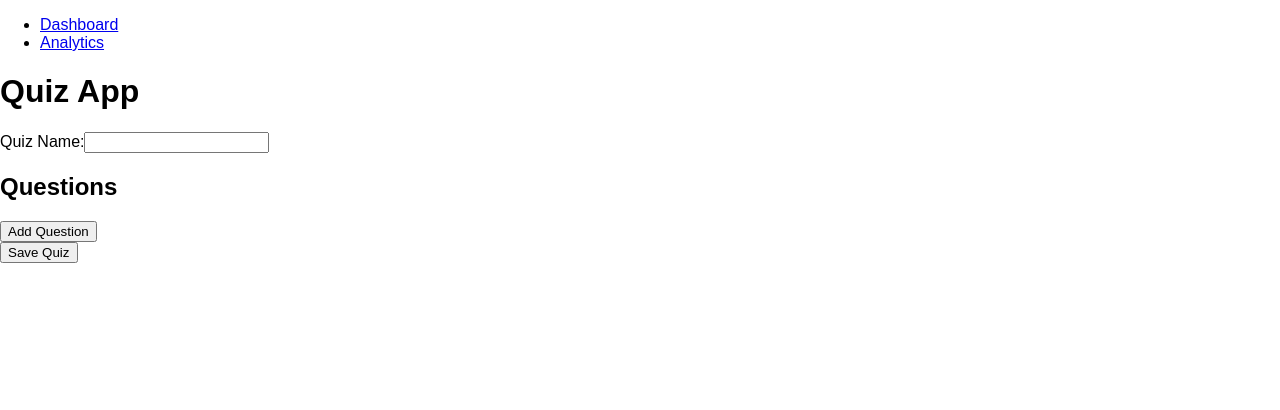
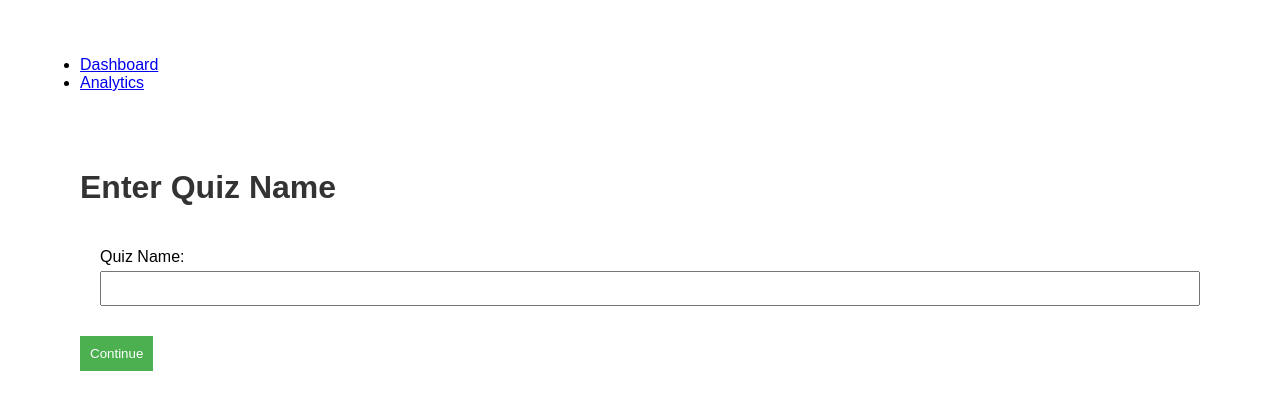
Before and after one commit to Nehapatil9096/Quizzie, a React (Vite) app in the folder client/: page /CreateQuiz in a window 1280 px wide. Shown: the top 410 px of the page. Built offline with nearby package versions, Linux system fonts and the light colour scheme.

Commit message:
working till quiz count

```diff
--- a/client/index.html
+++ b/client/index.html
@@ -7,7 +7,7 @@
     <title>QUIZZIE</title>
     <link rel="stylesheet" type="text/css" href="path/to/signup.css">
     <link rel="stylesheet" type="text/css" href="path/to/home.css">
-    <link rel="stylesheet" type="text/css" href="path/to/QuizViewer.css"> <!-- Add this line -->
+    <link rel="stylesheet" type="text/css" href="path/to/CreateQuiz.css">
 
 
   </head>
--- /dev/null
+++ b/client/src/CreateQuiz.css
@@ -0,0 +1,64 @@
+/* CreateQuiz Component Styles */
+
+/* General styling for the component */
+div {
+    font-family: Arial, sans-serif;
+    padding: 20px;
+  }
+
+  h1, h2 {
+    color: #333;
+  }
+
+  label {
+    display: block;
+    margin-bottom: 5px;
+  }
+
+  input {
+    width: 100%;
+    padding: 8px;
+    margin-bottom: 10px;
+  }
+
+  button {
+    padding: 10px;
+    background-color: #4CAF50;
+    color: white;
+    border: none;
+    cursor: pointer;
+  }
+
+  button:hover {
+    background-color: #45a049;
+  }
+
+  /* Quiz Link Display Styles */
+  p {
+    margin-bottom: 10px;
+  }
+
+  /* Form Overlay Styles */
+
+  .form-overlay {
+    position: fixed;
+    top: 0;
+    left: 0;
+    width: 100%;
+    height: 100%;
+    background: rgba(0, 0, 0, 0.5);
+    display: flex;
+    justify-content: center;
+    align-items: center;
+    z-index: 1000;
+  }
+
+  .form-overlay-content {
+    background: #fff;
+    padding: 20px;
+    border-radius: 5px;
+    box-shadow: 0 0 10px rgba(0, 0, 0, 0.1);
+    text-align: center;
+  }
+
+  /* You can add more styles based on your design requirements */
--- a/client/src/CreateQuiz.jsx
+++ b/client/src/CreateQuiz.jsx
@@ -2,6 +2,9 @@ import React, { useState } from 'react';
 import axios from 'axios';
 import { useSelector, useDispatch } from 'react-redux';
 import { setUserId } from './redux/userSlice';
+import './createquiz.css';
+import { incrementQuizCount } from './redux/quizCountSlice'; // Adjust the path
+
 
 function CreateQuiz() {
   const [quizName, setQuizName] = useState('');
@@ -9,6 +12,18 @@ function CreateQuiz() {
   const userId = useSelector((state) => state.user.userId);
   const dispatch = useDispatch();
   const [quizLink, setQuizLink] = useState('');
+  const [step, setStep] = useState(1);
+  const [showFormOverlay, setShowFormOverlay] = useState(false); // New state for form-overlay
+
+  const handleContinue = () => {
+    if (quizName.trim() !== '') {
+      // Show form-overlay
+      setShowFormOverlay(true);
+
+      // Move to Step 2
+      setStep(2);
+    }
+  };
 
   const handleAddQuestion = () => {
     if (questions.length < 5) {
@@ -41,8 +56,10 @@ function CreateQuiz() {
       dispatch(setUserId(userId));
 
       setQuizLink(response.data.quizLink);
+      setShowFormOverlay(true);
+      dispatch(incrementQuizCount()); // Dispatch the action to increment quiz count
 
-      const popupWindow = window.open(
+      /*const popupWindow = window.open(
         response.data.quizLink,
         '_blank',
         'height=600,width=800'
@@ -64,13 +81,37 @@ function CreateQuiz() {
         popupWindow.focus();
       } else {
         console.error('Error opening popup window. Make sure your browser allows popups.');
-      }
+      }*/
     } catch (error) {
       console.error('Error saving quiz data:', error.message);
     }
   };
 
+  const handleCloseOverlay = () => {
+    // Hide form-overlay
+    setShowFormOverlay(false);
+  };
+
+
   return (
+    <div>
+      {step === 1 && (
+        <div>
+          <h1>Enter Quiz Name</h1>
+          <div>
+            <label htmlFor="quizName">Quiz Name:</label>
+            <input
+              type="text"
+              id="quizName"
+              value={quizName}
+              onChange={(e) => setQuizName(e.target.value)}
+            />
+          </div>
+          <button onClick={handleContinue}>Continue</button>
+        </div>
+      )}
+
+    {step === 2 && (
     <div>
       <h1>Quiz App</h1>
       <div>
@@ -146,6 +187,22 @@ function CreateQuiz() {
           <p>Share this link for others to access the quiz!</p>
         </div>
       )}
+      </div>
+      )}
+
+     {/* Form-overlay */}
+     {showFormOverlay && (
+        <div className="form-overlay">
+          <div className="form-overlay-content">
+            <h2>Your Quiz has been Saved!</h2>
+            <p>Quiz Link: {quizLink}</p>
+            <p>Share this link for others to access the quiz!</p>
+            <button onClick={handleCloseOverlay}>Close</button>
+          </div>
+        </div>
+      )}
+
+
     </div>
   );
 }
--- a/client/src/Home.jsx
+++ b/client/src/Home.jsx
@@ -1,10 +1,13 @@
 import React, { useState } from 'react';
 import { useNavigate } from 'react-router-dom'; // Import the useNavigate hook
+import { useSelector } from 'react-redux';
 import './home.css'; // Import the CSS file
 import CreateQuizForm from './CreateQuizForm';
-import './CreateQuiz.jsx';
+import CreateQuiz from './CreateQuiz';
 
 function Home() {
+  const quizCount = useSelector((state) => state.quizCount.count);
+
   const [isCreateQuizModalVisible, setCreateQuizModalVisibility] = useState(false);
 
   const navigate = useNavigate(); // Initialize the useNavigate hook
@@ -12,10 +15,14 @@ function Home() {
   const toggleCreateQuizModal = () => {
     setCreateQuizModalVisibility(!isCreateQuizModalVisible);
   };
+  //For new button
+  const [isnewModalVisible, setnewModalVisibility] = useState(false);
 
-  const navigateToCreateQuizPage = () => {
-    navigate('/CreateQuiz'); // Navigate to the '/CreateQuiz' route
+  const togglenewModal = () => {
+    setnewModalVisibility(!isnewModalVisible);
   };
+
+
 
   return (
     <div className="container">
@@ -24,8 +31,7 @@ function Home() {
 
         <a href="#" className="sidebar-button">Dashboard</a>
         <button href="#" className="sidebar-button">Analytics</button>
-        <button className="sidebar-button" onClick={navigateToCreateQuizPage}>CreateQuiz</button>
-
+        <button className="sidebar-button" onClick={togglenewModal}>new</button>
         <button className="sidebar-button" onClick={toggleCreateQuizModal}>Create Quiz</button>
         <a href="#" className="logout-button">Logout</a>
       </div>
@@ -36,12 +42,15 @@ function Home() {
           {isCreateQuizModalVisible && (
             <CreateQuizForm isVisible={isCreateQuizModalVisible} onClose={toggleCreateQuizModal} />
           )}
-
+          {/* Display the form/modal when isVisible is true */}
+          {isnewModalVisible && (
+            <CreateQuiz isVisible={isnewModalVisible} onClose={togglenewModal} />
+          )}
           {/* Display the following blocks by default */}
           <div className="dashboard-block">
-            <h3>Number of Quizzes Created</h3>
-            {/* Add logic to display the actual number */}
-          </div>
+          <h3>Number of Quizzes Created: {quizCount}</h3>
+          {/* Add logic to display the actual number */}
+        </div>
           <div className="dashboard-block">
             <h3>Number of Questions Created</h3>
             {/* Add logic to display the actual number */}
--- /dev/null
+++ b/client/src/redux/quizCountSlice.js
@@ -0,0 +1,17 @@
+// quizCountSlice.js
+import { createSlice } from '@reduxjs/toolkit';
+
+const quizCountSlice = createSlice({
+  name: 'quizCount',
+  initialState: {
+    count: 0,
+  },
+  reducers: {
+    incrementQuizCount: (state) => {
+      state.count += 1;
+    },
+  },
+});
+
+export const { incrementQuizCount } = quizCountSlice.actions;
+export default quizCountSlice.reducer;
--- a/client/src/redux/store.js
+++ b/client/src/redux/store.js
@@ -1,10 +1,12 @@
 // src/redux/store.js
 import { configureStore } from '@reduxjs/toolkit';
 import userReducer from './userSlice';
+import quizCountReducer from './quizCountSlice';
 
 const store = configureStore({
   reducer: {
     user: userReducer,
+    quizCount: quizCountReducer,  // Fix: use quizCountReducer here
     // Add more reducers if needed
   },
 });
```
Also changed, not shown: client/src/Model.css (added, +31 -0 lines), client/src/Model.js (added, +16 -0 lines), client/src/redux/userSlice.js (line endings or trailing spaces), 1 other file (tests, documents, lock files or other folders).
